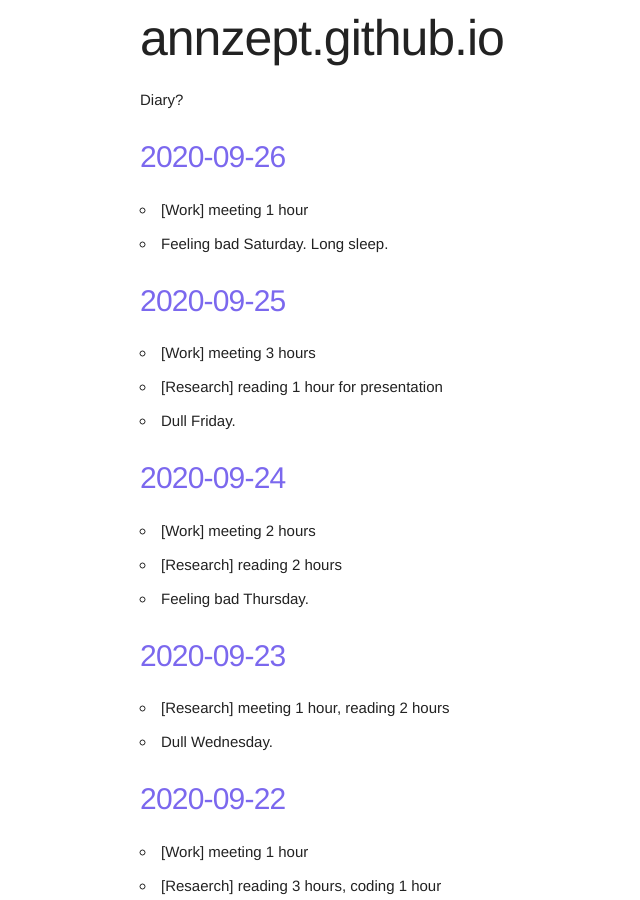
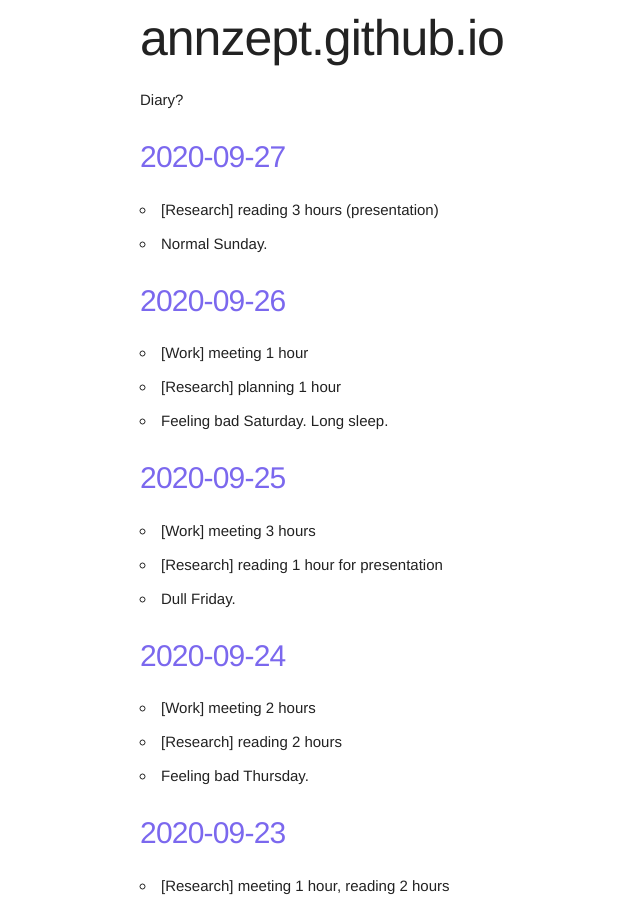
Before and after one commit to annzept/annzept.github.io, a Jekyll site: the page built from index.markdown, in a window 1280 px wide and 900 px high. Shown: the whole window, without its empty margins (20-660 px from the left). Built offline with Jekyll 4.4.1, drawn with Linux system fonts in a browser that asks for light colours.

Commit message:
Sun Sep 27 18:52:15 JST 2020

```diff
--- a/_posts/2020-09-26-diary.md
+++ b/_posts/2020-09-26-diary.md
@@ -6,4 +6,5 @@ categories: diary
 ---
 
 - [Work] meeting 1 hour
+- [Research] planning 1 hour
 - Feeling bad Saturday. Long sleep.
--- /dev/null
+++ b/_posts/2020-09-27-diary.md
@@ -0,0 +1,9 @@
+---
+layout: post
+title:  2020-09-27
+date:   2020-09-27 23:59:59 +0900
+categories: diary
+---
+
+- [Research] reading 3 hours (presentation)
+- Normal Sunday.
```
